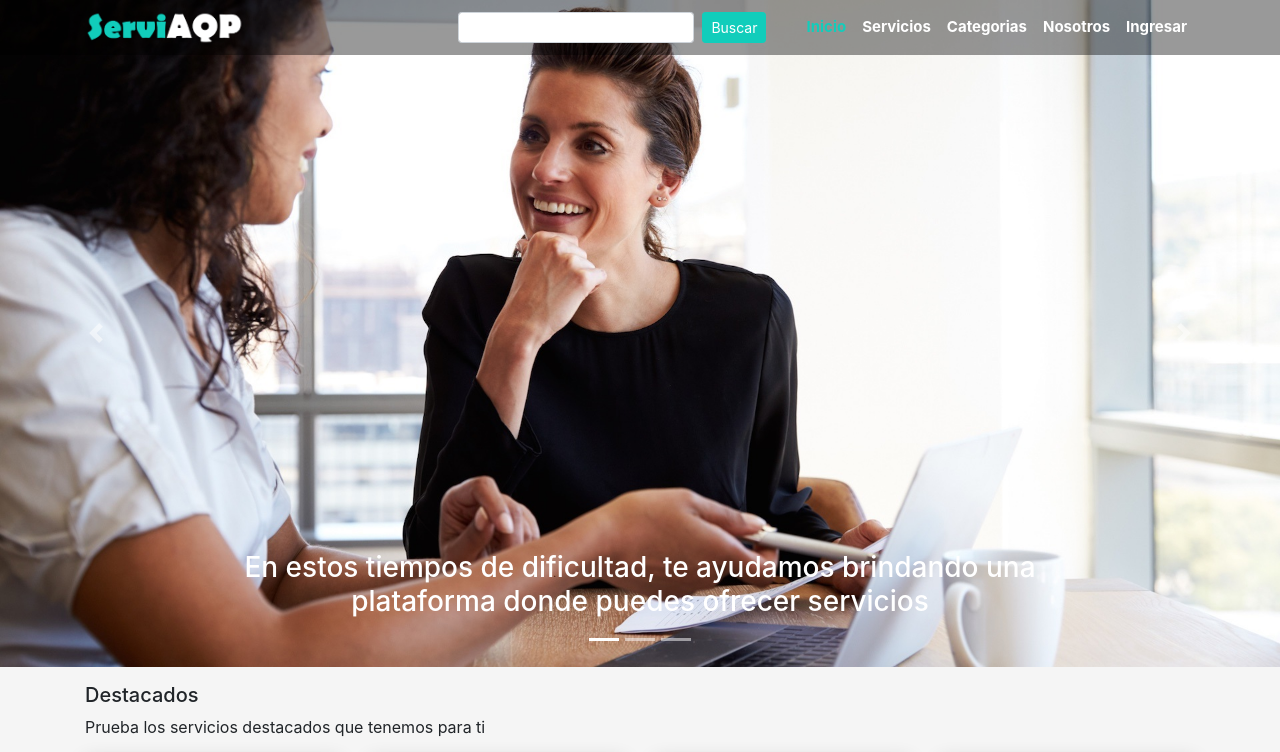
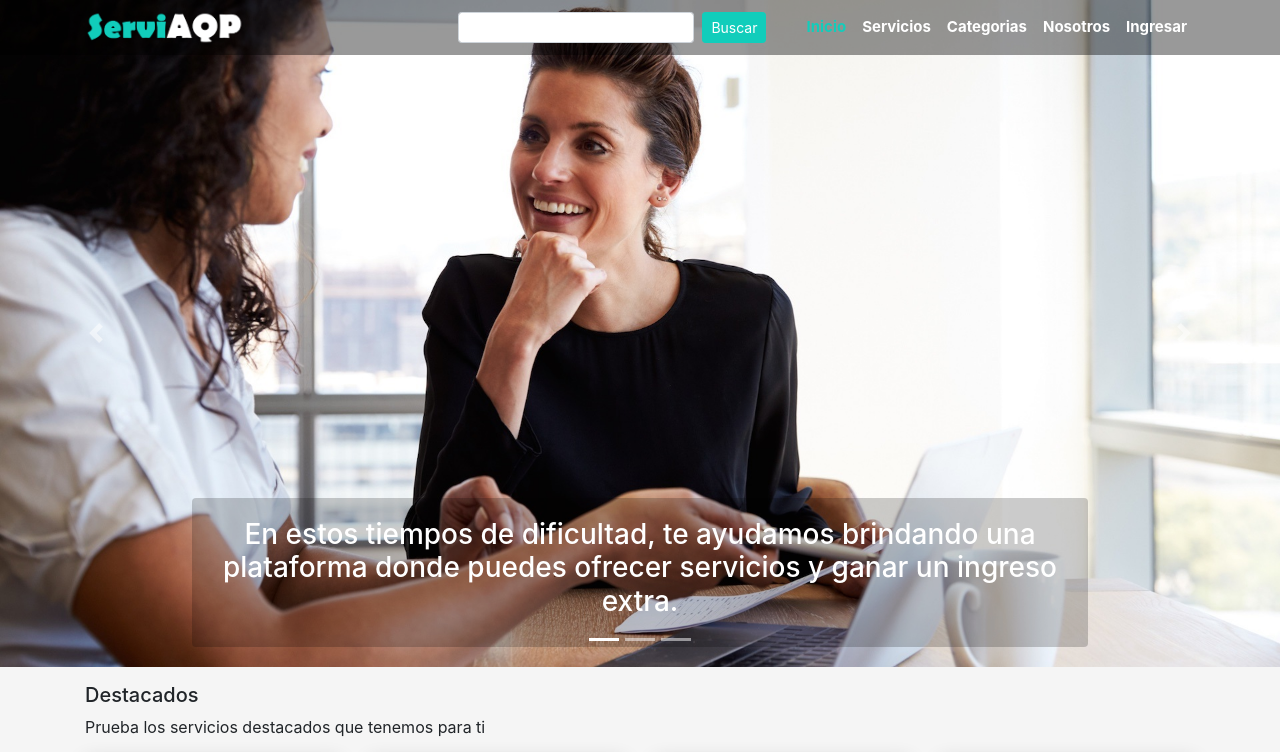
Before and after one commit to joelBerseker/ServiAQP, a PHP site: page / in a window 1280 px wide. Shown: the top 752 px of the page. Run offline with PHP 8.4, Linux system fonts and the light colour scheme; some web fonts are replaced.

Commit message:
Se puso mensajes a las imagenes

```diff
--- a/frontend/css/style.css
+++ b/frontend/css/style.css
@@ -32,8 +32,10 @@ div.section {
 div.section-index {
   background-color: var(--fondo-principal);
 }
+
 .carrusel-background{
-  background: rgba(0, 0, 0,0.4);
+  background: rgba(0, 0, 0,0.2);
+  border-radius: .25rem;
 }
 /*Genral fin*/
 
--- a/includes/header.php
+++ b/includes/header.php
@@ -42,7 +42,7 @@ include('global_variable.php');
 						<a class="nav-link menu_link<?php if ($servicio) { ?> select<?php } ?>" href="<?php echo $dirEjec ?>/servicios">Servicios</a>
 					</li>
 					<li class="nav-item menu_link">
-						<a class="nav-link menu_link<?php if ($categoria) { ?> select<?php } ?>" href="<?php echo $dirEjec ?>/nosotros">Categorias</a>
+						<a class="nav-link menu_link<?php if ($categoria) { ?> select<?php } ?>" href="<?php echo $dirEjec ?>/categorias">Categorias</a>
 					</li>
 					<li class="nav-item menu_link">
 						<a class="nav-link menu_link<?php if ($nosotros) { ?> select<?php } ?>" href="<?php echo $dirEjec ?>/nosotros">Nosotros</a>
--- a/index.php
+++ b/index.php
@@ -18,19 +18,23 @@ include("includes/header.php");
 
 		<div class="carousel-item active">
 			<img src="frontend/images/anuncio1.jpg" alt="personas" class="d-block img-fluid w-100">
-			<div class="carousel-caption d-none d-md-block carrusel-backgroud">
-				<h3>En estos tiempos de dificultad, te ayudamos brindando una plataforma donde puedes ofrecer servicios</h3>
-
+			<div class="carousel-caption d-none d-md-block carrusel-background">
+				<h3>En estos tiempos de dificultad, te ayudamos brindando una plataforma donde puedes ofrecer servicios y ganar un ingreso extra.</h3>
 			</div>
 		</div>
 
 		<div class="carousel-item">
 			<img src="frontend/images/anuncio2.jpg" alt="personas" class="d-block img-fluid w-100">
+			<div class="carousel-caption d-none d-md-block carrusel-background">
+				<h3>Publicar un servicio desde casa y genera millones</h3>
+			</div>
 		</div>
 
 		<div class="carousel-item">
 			<img src="frontend/images/anuncio3.jpg" alt="torres" class="d-block img-fluid w-100">
-
+			<div class="carousel-caption d-none d-md-block carrusel-background">
+				<h3>Se tu propio jefe, no dependas de nadie para ganar dinero</h3>
+			</div>
 		</div>
 
 	</div>
```
